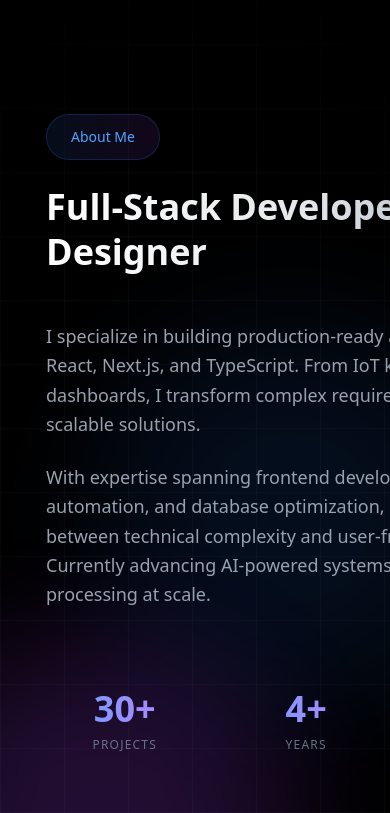
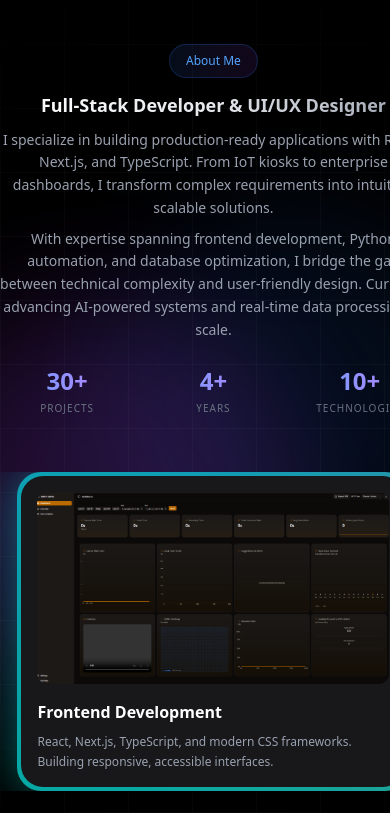
Before and after one commit to JR132662/Portfolio, a Next.js app: page / in a window 390 px wide. Shown: the part 1100-1913 px from the top of the page. Built offline with nearby package versions, Linux system fonts and the light colour scheme.

Commit message:
fixed padding issue

```diff
--- a/app/components/AboutSection.tsx
+++ b/app/components/AboutSection.tsx
@@ -29,7 +29,7 @@ export default function AboutSection() {
   ];
 
   return (
-    <section id="about" className="relative min-h-screen flex items-center justify-center overflow-hidden bg-black py-32 px-6 lg:px-12">
+    <section id="about" className="relative min-h-screen flex items-center justify-center bg-black py-16 sm:py-20 overflow-x-hidden">
       {/* Animated Background Grid */}
       <div className="absolute inset-0 bg-[linear-gradient(to_right,#ffffff08_1px,transparent_1px),linear-gradient(to_bottom,#ffffff08_1px,transparent_1px)] bg-[size:4rem_4rem] [mask-image:radial-gradient(ellipse_80%_50%_at_50%_50%,#000_70%,transparent_110%)]" />
 
@@ -37,43 +37,43 @@ export default function AboutSection() {
       <div className="absolute top-1/4 left-1/4 w-96 h-96 bg-blue-500/20 rounded-full blur-3xl animate-pulse" />
       <div className="absolute bottom-1/4 right-1/4 w-96 h-96 bg-purple-500/20 rounded-full blur-3xl animate-pulse delay-1000" />
 
-      <div className="relative max-w-6xl mx-auto w-full px-4 lg:px-0">
-        <div className="grid !p-1.5 lg:grid-cols-2 gap-16 items-center">
+      <div className="relative max-w-6xl mx-auto w-full sm:px-6 lg:px-8">
+        <div className="grid lg:grid-cols-2 gap-8 lg:gap-16 items-start lg:items-center">
           {/* Left Content */}
-          <div>
-            <div className="inline-block mb-6">
+          <div className="text-center lg:text-left w-full">
+            <div className="inline-block mb-4 lg:mb-6">
               <span
-                className="px-6 py-3 bg-gradient-to-r from-blue-500/10 to-purple-500/10 border border-blue-500/20 rounded-full text-sm font-medium text-blue-400"
+                className="px-4 sm:px-6 py-2 sm:py-3 bg-gradient-to-r from-blue-500/10 to-purple-500/10 border border-blue-500/20 rounded-full text-xs sm:text-sm font-medium text-blue-400"
                 style={{ display: 'inline-flex', alignItems: 'center', justifyContent: 'center' }}
               >
                 About Me
               </span>
             </div>
 
-            <h2 className="text-4xl lg:text-5xl font-bold mb-12 leading-tight bg-gradient-to-r from-white via-gray-200 to-gray-400 bg-clip-text text-transparent">
+            <h2 className="text-lg sm:text-2xl lg:text-5xl font-bold mb-3 sm:mb-6 lg:mb-12 leading-tight bg-gradient-to-r from-white via-gray-200 to-gray-400 bg-clip-text text-transparent">
               Full-Stack Developer & UI/UX Designer
             </h2>
 
-            <p className="text-lg text-gray-400 leading-relaxed mb-6">
+            <p className="text-[14px] sm:text-sm lg:text-lg text-gray-400 leading-relaxed mb-2 sm:mb-4 lg:mb-6">
               I specialize in building production-ready applications with React, Next.js, and TypeScript. From IoT kiosks to enterprise dashboards, I transform complex requirements into intuitive, scalable solutions.
             </p>
 
-            <p className="text-lg text-gray-400 leading-relaxed mb-20">
+            <p className="text-[14px] sm:text-sm lg:text-lg text-gray-400 leading-relaxed mb-4 sm:mb-8 lg:mb-20">
               With expertise spanning frontend development, Python automation, and database optimization, I bridge the gap between technical complexity and user-friendly design. Currently advancing AI-powered systems and real-time data processing at scale.
             </p>
 
             {/* Stats */}
-            <div className="grid grid-cols-3 gap-6 !mt-12">
+            <div className="grid grid-cols-3 gap-3 sm:gap-4 lg:gap-6 mt-6 sm:mt-8 lg:mt-12">
               {[
                 { number: '30+', label: 'Projects' },
                 { number: '4+', label: 'Years' },
                 { number: '10+', label: 'Technologies' },
               ].map((stat, index) => (
                 <div key={index} className="text-center">
-                  <div className="text-4xl lg:text-5xl font-bold bg-gradient-to-r from-blue-400 to-purple-400 bg-clip-text text-transparent mb-2">
+                  <div className="text-2xl sm:text-3xl lg:text-5xl font-bold bg-gradient-to-r from-blue-400 to-purple-400 bg-clip-text text-transparent mb-1 sm:mb-2">
                     {stat.number}
                   </div>
-                  <div className="text-xs text-gray-500 uppercase tracking-widest">
+                  <div className="text-[10px] sm:text-xs text-gray-500 uppercase tracking-widest">
                     {stat.label}
                   </div>
                 </div>
@@ -82,16 +82,16 @@ export default function AboutSection() {
           </div>
 
           {/* Mobile Carousel */}
-          <div className="lg:hidden relative w-full">
-            <div className="relative overflow-hidden px-2">
+          <div className="lg:hidden relative w-full mt-6 sm:mt-8">
+            <div className="relative overflow-hidden">
               <motion.div
                 animate={{ x: `-${currentCard * 100}%` }}
                 transition={{ type: 'spring', stiffness: 300, damping: 30 }}
                 className="flex"
               >
                 {cards.map((card, index) => (
-                  <div key={index} className="min-w-full px-2">
-                    <BackgroundGradient className="rounded-[22px] p-6 bg-zinc-900 w-full">
+                  <div key={index} className="min-w-full flex justify-center px-3 sm:px-4">
+                    <BackgroundGradient className="rounded-[22px] p-4 sm:p-6 bg-zinc-900 max-w-sm">
                       <div className="relative w-full h-48 mb-4 rounded-lg overflow-hidden bg-zinc-800">
                         <img
                           src={card.image}
@@ -99,8 +99,8 @@ export default function AboutSection() {
                           className="w-full h-full object-cover"
                         />
                       </div>
-                      <h3 className="text-xl font-bold text-white mb-3">{card.title}</h3>
-                      <p className="text-sm text-gray-400 leading-relaxed">
+                      <h3 className="text-base sm:text-xl font-bold text-white mb-2 sm:mb-3">{card.title}</h3>
+                      <p className="text-xs sm:text-sm text-gray-400 leading-relaxed">
                         {card.description}
                       </p>
                     </BackgroundGradient>
```
